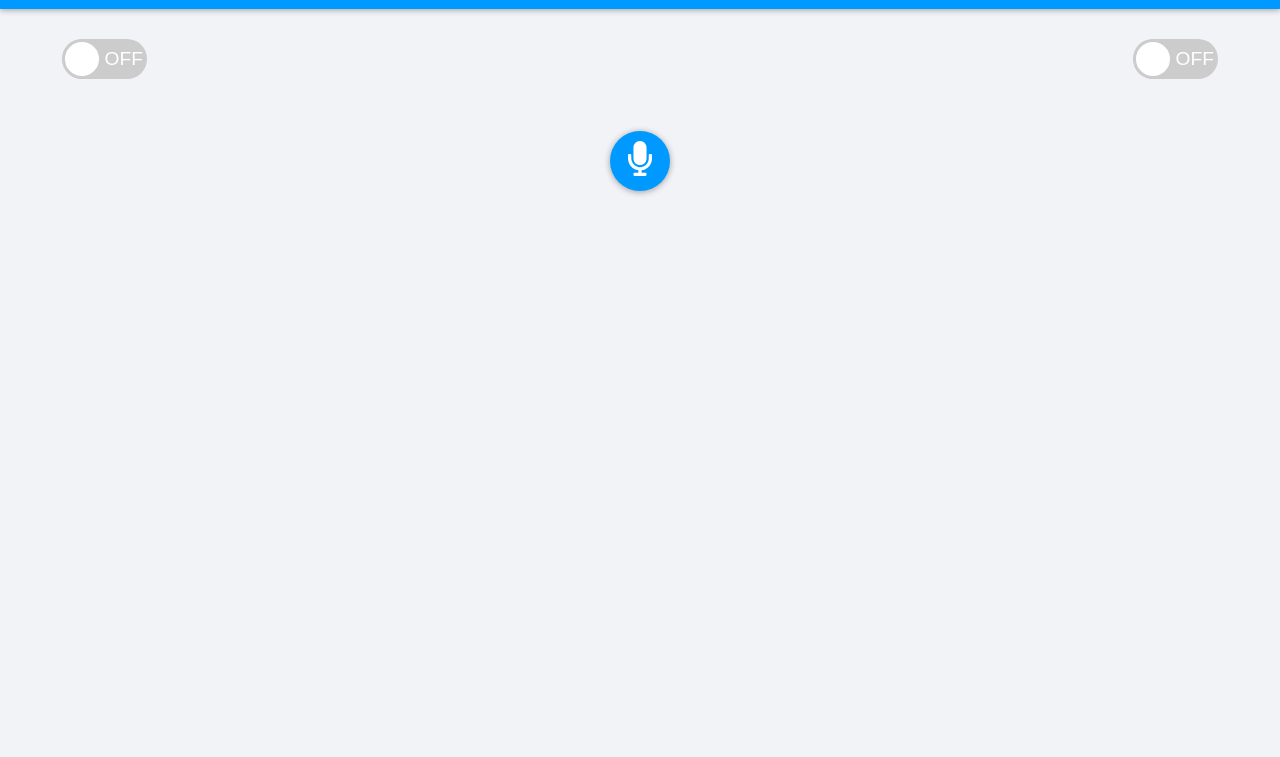
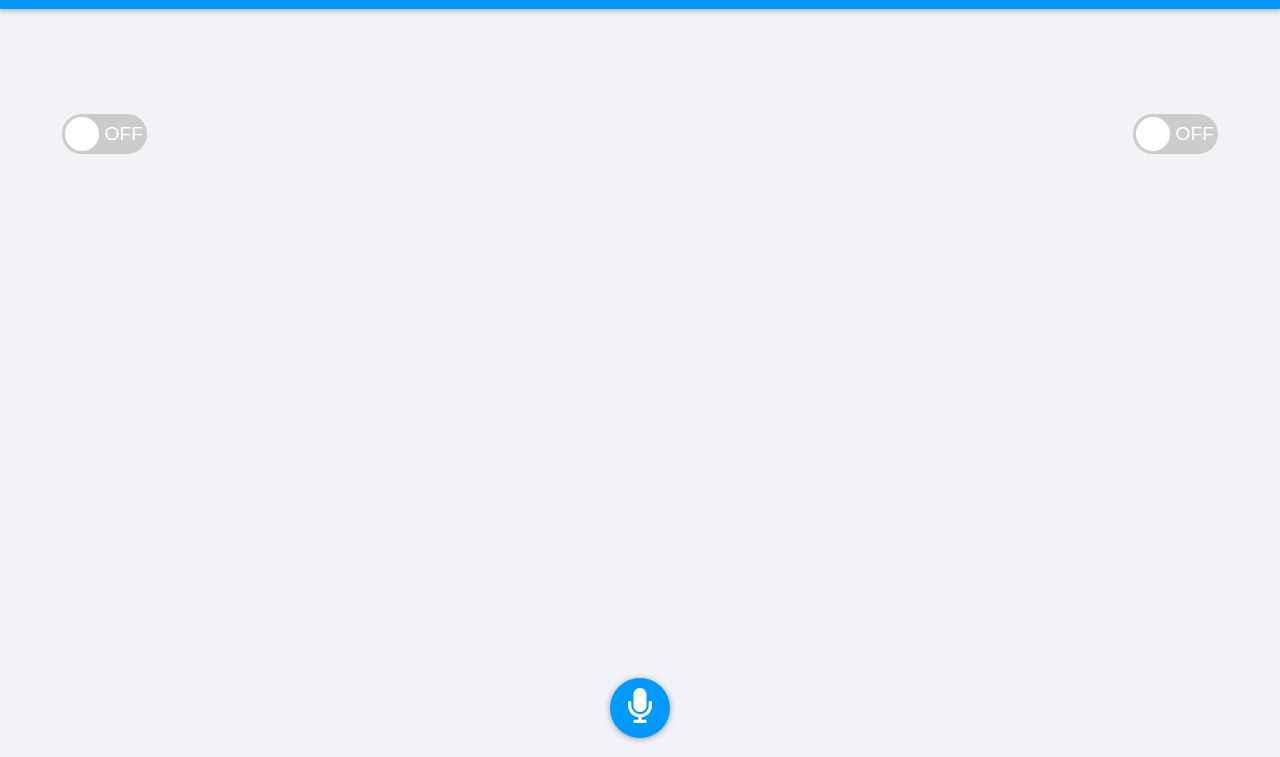
Before and after one commit to VishalKumarSankhyan/super_app_github.io, a plain HTML site: page index.html in a window 1280 px wide. Shown: the part 43-800 px from the top of the page. Drawn offline with Linux system fonts and the light colour scheme.

Commit message:
Update styles.css

```diff
--- a/styles.css
+++ b/styles.css
@@ -195,14 +195,15 @@ body::-webkit-scrollbar{
 }
 
 .super_app_content{
-  height:100%;
+  heigh:100%;
 }
 
 .super_app_switch_box{
   display:flex;
-  height:100px;
+  height:250px;
   padding:0px 50px;
   justify-content:space-between;
+
 }
 
 .toogle_switch_one{
@@ -211,6 +212,23 @@ body::-webkit-scrollbar{
 
 .toogle_switch_two{
   margin:0 12px;
+}
+
+.super_app_mic_main_box{
+  position:absolute;
+  bottom:1px;
+  left:0px;
+  right:0px;
+}
+
+@media only screen and (max-height:350px) {
+  .super_app_mic_main_box{
+    position:relative;
+  }
+
+  .super_app_switch_box{
+    height:150px;
+  }
 }
 
 .super_app_mic_box{
```
